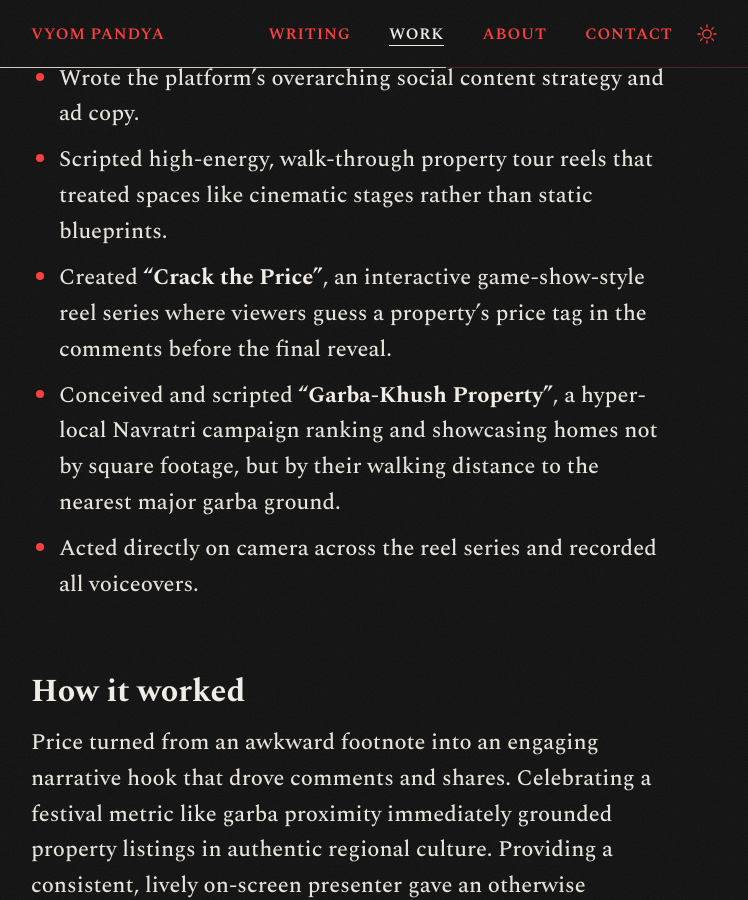
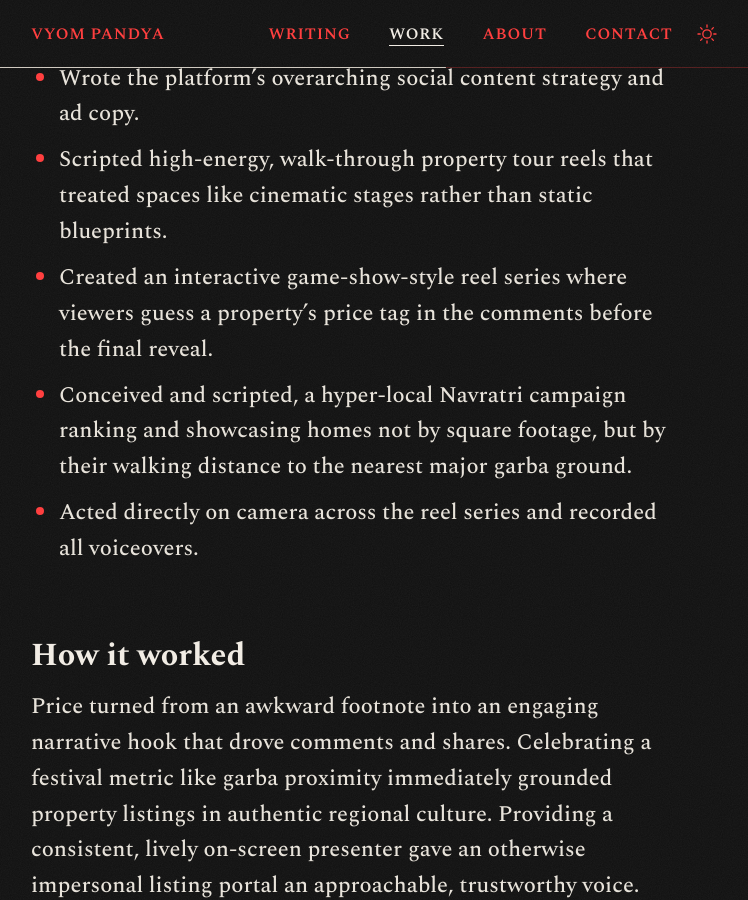
Before and after one commit to Vyom11/vyom_vertigo, a Jekyll site: the page built from _case_studies/real-estate.md, in a window 1280 px wide and 900 px high, scrolled down 1718 px. Shown: the whole window, without its empty margins (265-1013 px from the left). Built offline with Jekyll 4.4.1, drawn with Linux system fonts in a browser that asks for light colours; some web fonts are replaced.

Commit message:
refactor: remove bold formatting from project names in the real estate case study

```diff
--- a/_case_studies/real-estate.md
+++ b/_case_studies/real-estate.md
@@ -30,8 +30,8 @@ Turn property discovery into entertainment, measuring homes by the quirky, pract
 
 - Wrote the platform's overarching social content strategy and ad copy.
 - Scripted high-energy, walk-through property tour reels that treated spaces like cinematic stages rather than static blueprints.
-- Created **"Crack the Price"**, an interactive game-show-style reel series where viewers guess a property's price tag in the comments before the final reveal.
-- Conceived and scripted **"Garba-Khush Property"**, a hyper-local Navratri campaign ranking and showcasing homes not by square footage, but by their walking distance to the nearest major garba ground.
+- Created an interactive game-show-style reel series where viewers guess a property's price tag in the comments before the final reveal.
+- Conceived and scripted, a hyper-local Navratri campaign ranking and showcasing homes not by square footage, but by their walking distance to the nearest major garba ground.
 - Acted directly on camera across the reel series and recorded all voiceovers.
 
 ## How it worked
```
